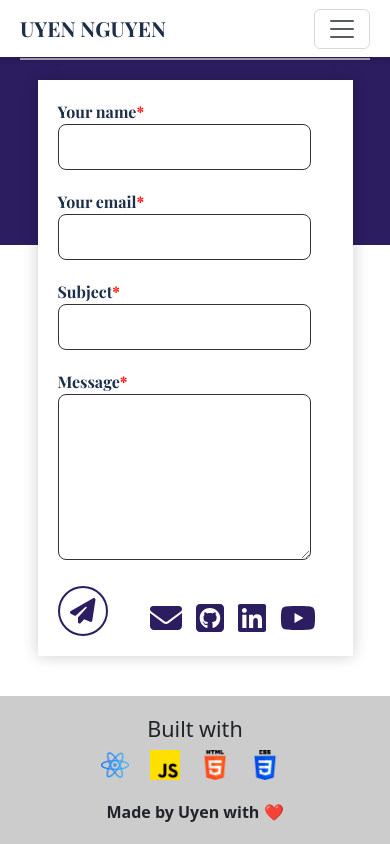
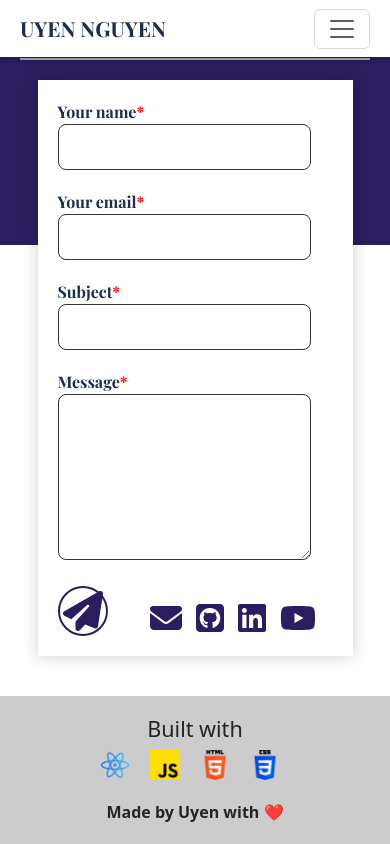
Before and after one commit to uyennguyen30696/react-portfolio, a React (Create React App) app in the folder portfolio/: page / in a window 390 px wide. In both pictures the pointer is over the icon 82 px from the left and 6817 px from the top of the page. Shown: the part 6206-7050 px from the top of the page. Built offline with nearby package versions, Linux system fonts and the light colour scheme; a web font is replaced by a local one.

Commit message:
update app name in package.json and change size of paper plane icon in send button on small screens:

```diff
--- a/portfolio/package.json
+++ b/portfolio/package.json
@@ -1,5 +1,5 @@
 {
-  "name": "my-app",
+  "name": "react-portfolio",
   "homepage": "https://uyennguyen30696.github.io/react-portfolio",
   "version": "0.1.0",
   "private": true,
--- a/portfolio/src/components/ContactBody/style.css
+++ b/portfolio/src/components/ContactBody/style.css
@@ -98,6 +98,16 @@
         margin: 0 !important;
         padding: 7px 7px 0 !important;
     }
+
+    .paper-plane-icon {
+        width: 30px;
+        height: 30px;
+    }
+
+    .paper-plane-icon:hover {
+        width: 40px;
+        height: 40px;
+    }
 }
 
 @media (max-width: 375px) {
@@ -115,4 +125,14 @@
         margin: 0 !important;
         padding: 5px 5px 0 !important;
     }
+
+    .paper-plane-icon {
+        width: 30px;
+        height: 30px;
+    }
+
+    .paper-plane-icon:hover {
+        width: 40px;
+        height: 40px;
+    }
 }
```
Also changed, not shown: 1 other file (tests, documents, lock files or other folders).
